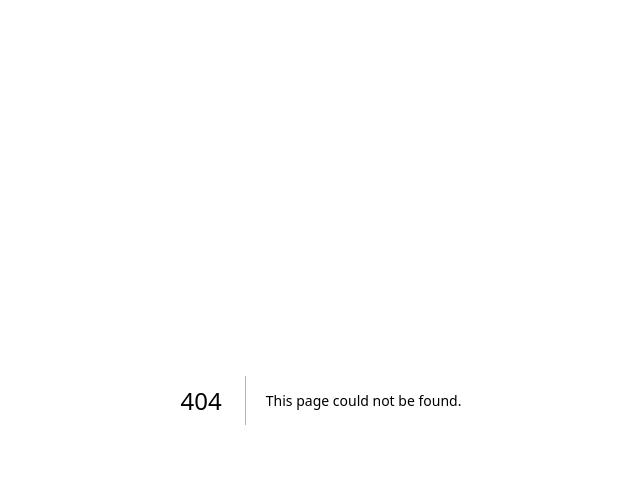
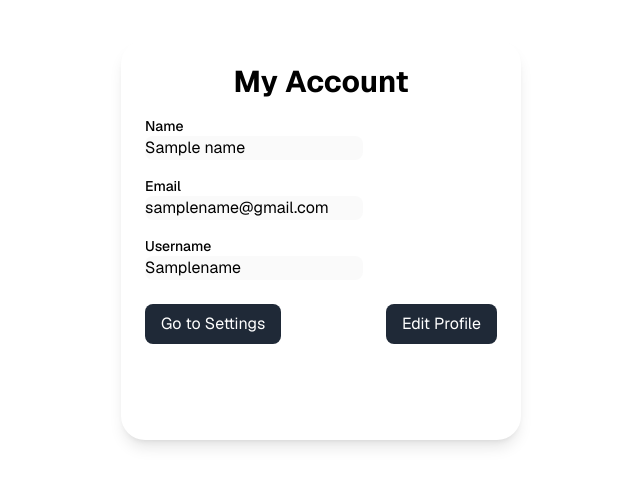
Before and after one commit to Colossus-AI-Learning-Guide-System/ColossusAI-1.0, a Next.js app in the folder fullstack/: page /account in a window 1280 px wide. Before the commit this address had no page. Shown: the top 486 px of the page, without its empty margins (319-959 px from the left). Built offline with nearby package versions, Linux system fonts and the light colour scheme.

Commit message:
Create account page

```diff
--- /dev/null
+++ b/fullstack/app/account/page.tsx
@@ -0,0 +1,127 @@
+'use client';
+
+import { useState } from 'react';
+import { useRouter } from 'next/navigation';
+
+export default function AccountPage() {
+  const [isEditing, setIsEditing] = useState(false);
+  const [formData, setFormData] = useState({
+    name: 'Sample name',
+    email: 'samplename@gmail.com',
+    username: 'Samplename',
+  });
+  const router = useRouter(); // Next.js router for navigation
+
+  const handleInputChange = (e: React.ChangeEvent<HTMLInputElement>) => {
+    const { name, value } = e.target;
+    setFormData((prev) => ({
+      ...prev,
+      [name]: value,
+    }));
+  };
+
+  const handleSubmit = (e: React.FormEvent) => {
+    e.preventDefault();
+    setIsEditing(false);
+    // Update the backend logic here
+  };
+
+  const navigateToSettings = () => {
+    router.push('/settings'); // Navigate to the settings page
+  };
+
+  return (
+    <div className="container mx-auto py-10">
+      <div className="w-[400px] h-[400px] max-w-2xl mx-auto bg-white shadow-lg rounded-3xl p-6">
+        <header className="text-center">
+          <h1 className="text-3xl font-bold mb-4">My Account</h1>
+        </header>
+        <main>
+          <form onSubmit={handleSubmit} className="space-y-6">
+            <div className="grid gap-4">
+              <div>
+                <label htmlFor="name" className="block text-sm font-medium">
+                  Name
+                </label>
+                <input
+                  id="name"
+                  name="name"
+                  value={formData.name}
+                  onChange={handleInputChange}
+                  disabled={!isEditing}
+                  className="settings-input rounded-lg"
+                />
+              </div>
+
+              <div>
+                <label htmlFor="email" className="block text-sm font-medium">
+                  Email
+                </label>
+                <input
+                  id="email"
+                  name="email"
+                  type="email"
+                  value={formData.email}
+                  onChange={handleInputChange}
+                  disabled={!isEditing}
+                  className="settings-input rounded-lg"
+                />
+              </div>
+
+              <div>
+                <label htmlFor="username" className="block text-sm font-medium">
+                  Username
+                </label>
+                <input
+                  id="username"
+                  name="username"
+                  value={formData.username}
+                  onChange={handleInputChange}
+                  disabled={!isEditing}
+                  className="settings-input rounded-lg"
+                />
+              </div>
+            </div>
+          </form>
+        </main>
+        <footer className="flex justify-between items-center mt-6">
+          <button
+            type="button"
+            onClick={navigateToSettings}
+            className="px-4 py-2 bg-gray-800 text-white hover:bg-gray-900 rounded-lg"
+          >
+            Go to Settings
+          </button>
+          <div className="space-x-4">
+            {isEditing ? (
+              <>
+                <button
+                  type="button"
+                  onClick={() => setIsEditing(false)}
+                  className="px-4 py-2 bg-gray-200 hover:bg-gray-300 rounded-lg"
+                >
+                  Cancel
+                </button>
+                <button
+                  type="submit"
+                  onClick={handleSubmit}
+                  className="px-4 py-2 bg-gray-800 text-white hover:bg-gray-900 rounded-lg"
+                >
+                  Save Changes
+                </button>
+              </>
+            ) : (
+              <button
+                type="button"
+                onClick={() => setIsEditing(true)}
+                className="px-4 py-2 bg-gray-800 text-white hover:bg-gray-900 rounded-lg"
+              >
+                Edit Profile
+              </button>
+            )}
+          </div>
+        </footer>
+      </div>
+    </div>
+  );
+}
```
